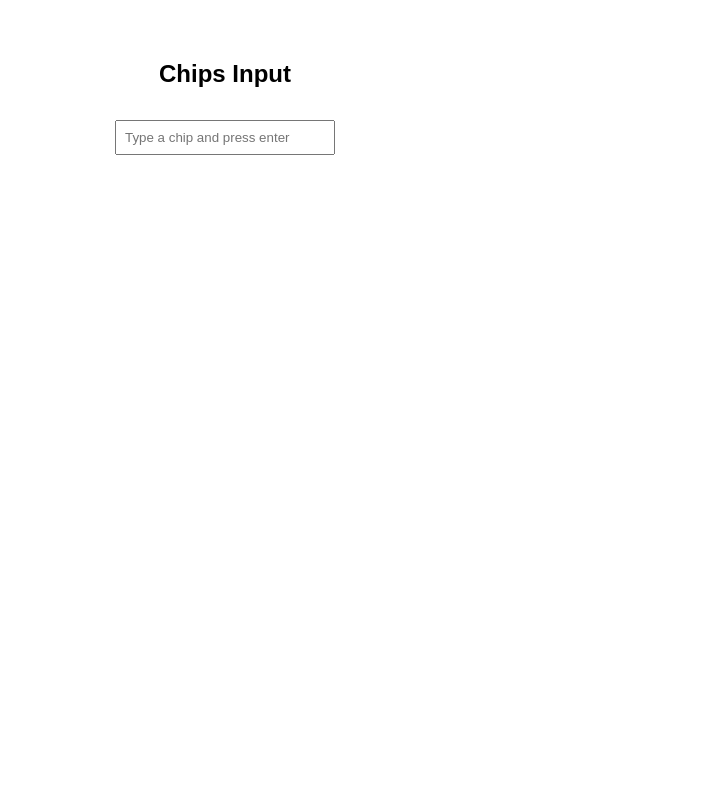
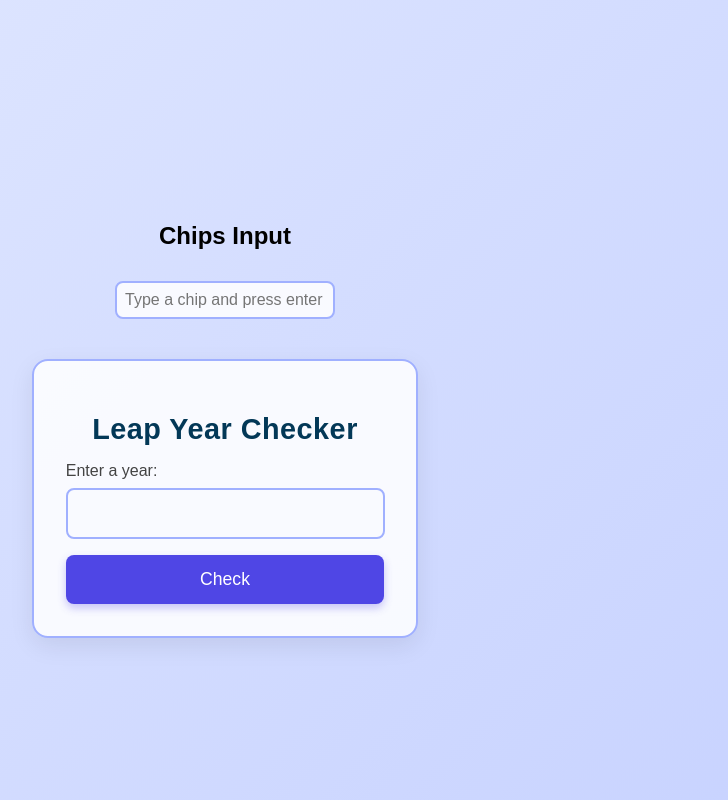
Before and after one commit to angautamg/React_first, a React (Create React App) app in the folder first/: page / in a window 1280 px wide. Shown: the whole page, without its empty margins (415-1143 px from the left). Built offline with nearby package versions, Linux system fonts and the light colour scheme.

Commit message:
leap year and flatern array added

```diff
--- a/first/src/App.js
+++ b/first/src/App.js
@@ -1,6 +1,12 @@
-import ChipsInput from './ChipsInput';
+import ChipsInput from './component/ChipsInput';
 import './App.css';
+import LeapYear from './component/leapyear';
 
 export default function App() {
-  return <ChipsInput />;
+  return (
+    <div className="App">
+      <ChipsInput />
+      <LeapYear />
+    </div>
+  );
 }
--- /dev/null
+++ b/first/src/component/leapyear.css
@@ -0,0 +1,108 @@
+body {
+  background: linear-gradient(135deg, #e1e8ff, #c7d2ff);
+  padding: 2rem;
+  margin: 0;
+  font-family: "Poppins", sans-serif;
+  display: flex;
+  align-items: center;
+  justify-content: center;
+  box-sizing: border-box;
+  height: 100vh;
+}
+
+.container {
+  background: #ffffffdd;
+  padding: 2rem;
+  border-radius: 1rem;
+  box-shadow: 0 8px 24px rgba(0, 0, 0, 0.08);
+  text-align: center;
+  border: 2px solid #a0b0ff;
+  transition: transform 0.3s ease, box-shadow 0.3s ease;
+}
+
+.container:hover {
+  transform: translateY(-4px);
+  box-shadow: 0 12px 28px rgba(0, 0, 0, 0.12);
+}
+
+h1 {
+  font-size: 1.8rem;
+  color: #033857;
+  margin-bottom: 1rem;
+  letter-spacing: 0.5px;
+}
+
+label {
+  display: block;
+  margin-bottom: 0.5rem;
+  font-size: 1rem;
+  color: #444;
+  text-align: left;
+  font-weight: 500;
+}
+
+input {
+  width: 90%;
+  padding: 0.9rem;
+  font-size: 1rem;
+  border: 2px solid #a0b0ff;
+  border-radius: 0.5rem;
+  transition: all 0.3s ease;
+  background: #f9faff;
+  color: #222;
+}
+
+input:focus {
+  border-color: #4f46e5;
+  box-shadow: 0 0 8px #4f46e566;
+  background: #fff;
+  outline: none;
+}
+
+button {
+  width: 100%;
+  padding: 0.9rem;
+  margin-top: 1rem;
+  font-size: 1.1rem;
+  background: #4f46e5;
+  color: white;
+  border: none;
+  border-radius: 0.5rem;
+  cursor: pointer;
+  transition: background 0.3s ease, box-shadow 0.3s ease;
+  box-shadow: 0 4px 8px rgba(79, 70, 229, 0.3);
+}
+
+button:hover {
+  background: #3730a3;
+  box-shadow: 0 6px 14px rgba(79, 70, 229, 0.35);
+}
+
+button:active {
+  transform: scale(0.97);
+}
+
+.result {
+  margin-top: 1.2rem;
+  padding: 1rem;
+  font-size: 1.2rem;
+  color: #1e293b;
+  background: #edf2ff;
+  border-radius: 0.5rem;
+  opacity: 0;
+  transform: translateY(10px);
+  animation: slideFade 0.5s forwards ease;
+  border-left: 5px solid #4f46e5;
+}
+.error {
+  margin-top: 1.2rem;
+  padding: 1rem;
+  font-size: 1.2rem;
+}
+
+@keyframes slideFade {
+  to {
+    opacity: 1;
+    transform: translateY(0);
+  }
+}
--- /dev/null
+++ b/first/src/component/leapyear.js
@@ -0,0 +1,50 @@
+import React, { useState } from "react";
+import "./leapyear.css";
+
+export default function LeapYear() {
+  const [year, setyear] = useState("");
+  const [result, setResult] = useState("");
+  const [error, setError] = useState("");
+
+  const checkLeapYaer = () => {
+    const trimmedYaer = year.trim();
+    if (!trimmedYaer) {
+      setError("Please enter a year");
+      setResult("");
+      return;
+    }
+    setError("");
+    const y = parseInt(trimmedYaer, 10);
+    const isLeapYear = (y % 4 === 0 && y % 100 !== 0) || y % 400 === 0;
+    setResult(isLeapYear ? `${y} is a Leap Year` : `${y} is not a Leap Year`);
+  };
+
+  return (
+    <div className="container">
+      <h1>Leap Year Checker</h1>
+      <label data-testid="label-date">Enter a year:</label>
+      <input
+        type="text"
+        data-testid="year-input"
+        value={year}
+        onChange={(e) => setyear(e.target.value)}
+
+      />
+
+      <button onClick={checkLeapYaer} data-testid="check-btn">
+        Check
+      </button>
+      {error && (
+        <div className="error" data-testid="error-msg">
+          {error}
+        </div>
+      )}
+
+      {result && (
+        <div className="result" data-testid="result">
+          {result}
+        </div>
+      )}
+    </div>
+  );
+}
```
Also changed, not shown: first/src/component/flaternArray.js (added, +22 -0 lines), first/src/component/ChipsInput.js (renamed from first/src/ChipsInput.js).
